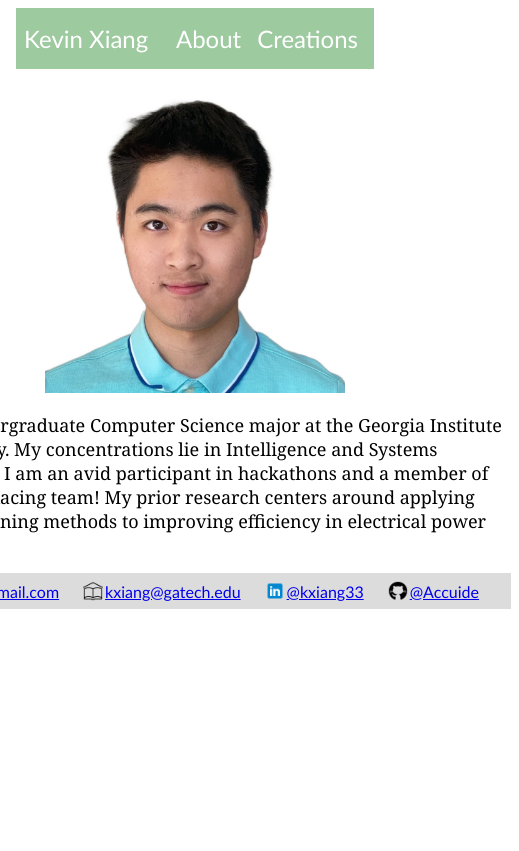
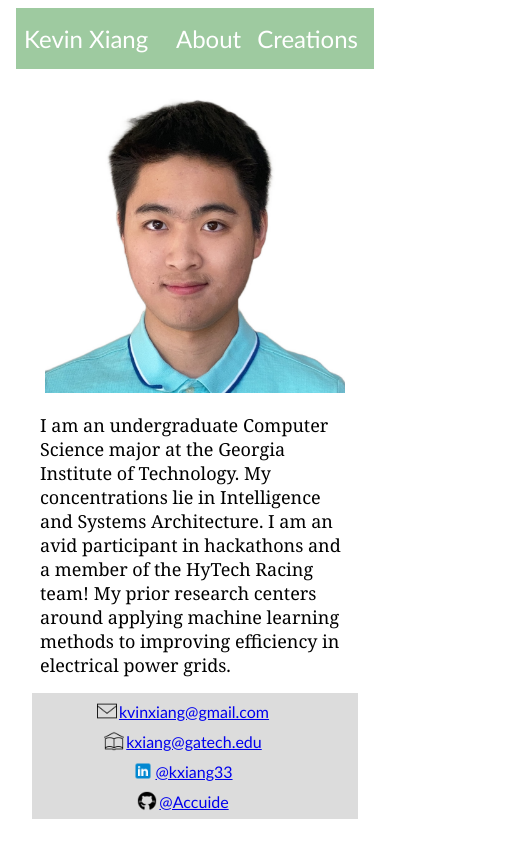
Before and after one commit to kvinxiang/kvinxiang.github.io, a plain HTML site: page index.html in a window 390 px wide. Shown: the whole page, 519 px wide, since content can reach past the window. Drawn offline with Linux system fonts and the light colour scheme.

Commit message:
Fixed mobile wrapping on frontpage

```diff
--- a/index.html
+++ b/index.html
@@ -28,7 +28,7 @@
         <div>
             <img src="docs/assets/images/HeadshotBuzz.png" alt="Headshot" style = "width: 300px;">
         </div>
-        <div>
+        <div class = "boundary-box">
             <div class = "blurb">
                 I am an undergraduate Computer Science major at the Georgia Institute of Technology. My concentrations lie in Intelligence and Systems Architecture. I am an avid participant in hackathons and a member of the HyTech Racing team! My prior research centers around applying machine learning methods to improving efficiency in electrical power grids.
             </div>
--- a/sitestyles.css
+++ b/sitestyles.css
@@ -43,6 +43,10 @@ h2 {
 
 .nav-button:hover{
     cursor: pointer;
+}
+
+.boundary-box {
+    max-width: 100%;
 }
 
 .blurb{
@@ -92,6 +96,13 @@ h2 {
     .project {
         flex-direction: column;
     }
+
+    .contact-links {
+        flex-direction: column;
+        align-items: center;
+        gap: 10px
+
+    }
 }
 
 .project{
```
